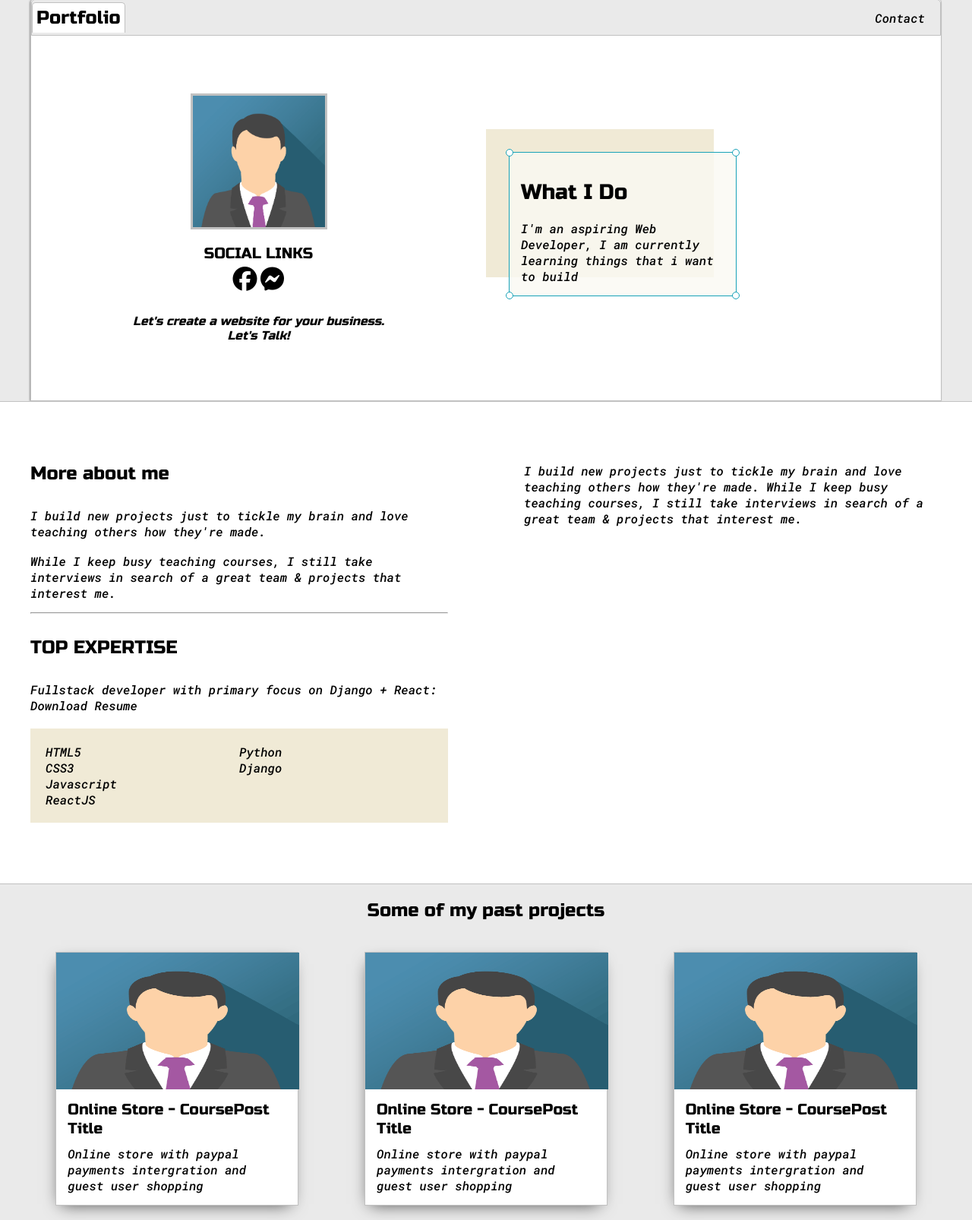
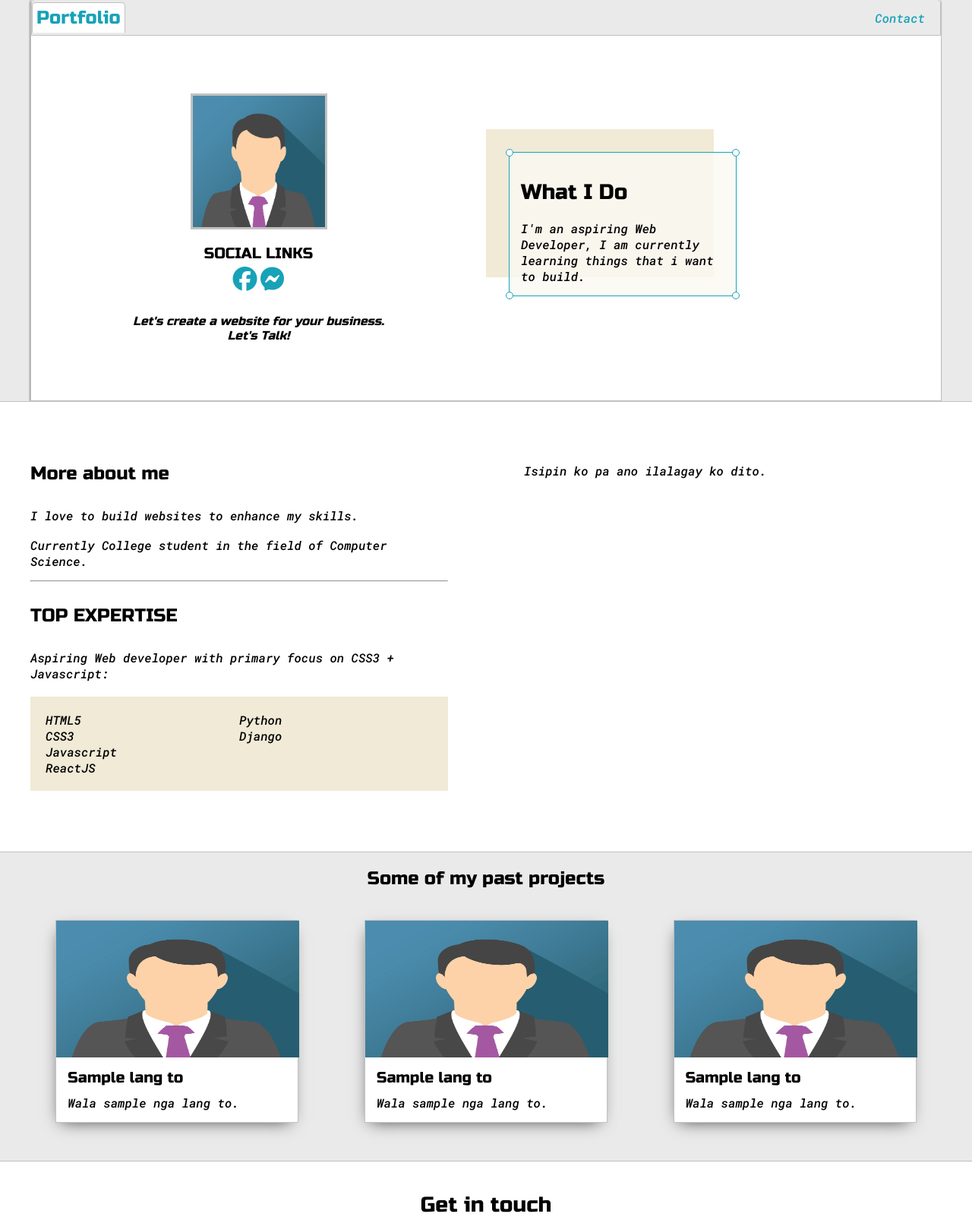
Before and after one commit to pulgaresking/newPortfolio, a plain HTML site: page index.html in a window 1280 px wide. Shown: the part 162-1768 px from the top of the page at 76% size. Drawn offline with Linux system fonts and the light colour scheme.

Commit message:
adding some context

```diff
--- a/index.html
+++ b/index.html
@@ -4,11 +4,6 @@
     <meta charset="UTF-8" />
     <meta name="viewport" content="width=device-width, initial-scale=1.0" />
     <title>King Paul Pulgares</title>
-
-    <!-- <link
-      href="https://fonts.googleapis.com/css2?family=Russo+One&display=swap"
-      rel="stylesheet"
-    /> -->
 
     <link
       href="https://fonts.googleapis.com/css2?family=Roboto+Mono:ital,wght@1,500&family=Russo+One&display=swap"
@@ -29,20 +24,31 @@
           <h1>Hi, I'm King Paul Pulgares</h1>
         </div>
 
-        <div class="intro-wrapper">
+        <div id="portfolio" class="intro-wrapper">
           <div class="nav-wrapper">
-            <div class="dots-wrapper"><h4>Portfolio</h4></div>
-            <div class="navigation"><p>Contact</p></div>
+            <div class="dots-wrapper">
+              <h4><a href="#portfolio">Portfolio</a></h4>
+            </div>
+            <div class="navigation">
+              <p><a href="#contact">Contact</a></p>
+            </div>
           </div>
 
           <div class="left-column">
             <img src="images/men_avatar.png" style="width: 180px;" />
 
             <h5>SOCIAL LINKS</h5>
-
             <div class="social-icons">
-              <i class="fab fa-facebook fa-2x"></i>
-              <i class="fab fa-facebook-messenger fa-2x"></i>
+              <a
+                target="_blank"
+                href="https://www.facebook.com/kingpaul.pulgares.1/"
+                ><i class="fab fa-facebook fa-2x"></i
+              ></a>
+              <a
+                target="_blank"
+                href="https://www.messenger.com/t/kingpaul.pulgares.1"
+                ><i class="fab fa-facebook-messenger fa-2x"></i
+              ></a>
             </div>
 
             <h6>Let's create a website for your business.</h6>
@@ -57,7 +63,7 @@
                 <h3>What I Do</h3>
                 <p>
                   I'm an aspiring Web Developer, I am currently learning things
-                  that i want to build
+                  that i want to build.
                 </p>
 
                 <div id="br" class="corner"></div>
@@ -75,21 +81,19 @@
           <div class="about-me">
             <h4>More about me</h4>
             <p>
-              I build new projects just to tickle my brain and love teaching
-              others how they're made.
+              I love to build websites to enhance my skills.
             </p>
             <br />
             <p>
-              While I keep busy teaching courses, I still take interviews in
-              search of a great team & projects that interest me.
+              Currently College student in the field of Computer Science.
             </p>
 
             <hr style="margin: 15px 0px 30px;" />
 
             <h4>TOP EXPERTISE</h4>
             <p>
-              Fullstack developer with primary focus on Django + React: Download
-              Resume
+              Aspiring Web developer with primary focus on CSS3 + Javascript:
+              <!-- <a target="_blank" href="resume.pdf">Download resume</a> -->
             </p>
             <div id="skills">
               <ul>
@@ -107,10 +111,7 @@
 
           <div class="right">
             <p>
-              I build new projects just to tickle my brain and love teaching
-              others how they're made. While I keep busy teaching courses, I
-              still take interviews in search of a great team & projects that
-              interest me.
+              Isipin ko pa ano ilalagay ko dito.
             </p>
           </div>
         </div>
@@ -130,10 +131,9 @@
               style="width: 320px; height: 180px;"
             />
             <div class="project-details">
-              <h5>Online Store - CoursePost Title</h5>
+              <h5>Sample lang to</h5>
               <p>
-                Online store with paypal payments intergration and guest user
-                shopping
+                Wala sample nga lang to.
               </p>
             </div>
           </div>
@@ -144,10 +144,9 @@
               style="width: 320px; height: 180px;"
             />
             <div class="project-details">
-              <h5>Online Store - CoursePost Title</h5>
+              <h5>Sample lang to</h5>
               <p>
-                Online store with paypal payments intergration and guest user
-                shopping
+                Wala sample nga lang to.
               </p>
             </div>
           </div>
@@ -158,10 +157,9 @@
               style="width: 320px; height: 180px;"
             />
             <div class="project-details">
-              <h5>Online Store - CoursePost Title</h5>
+              <h5>Sample lang to</h5>
               <p>
-                Online store with paypal payments intergration and guest user
-                shopping
+                Wala sample nga lang to.
               </p>
             </div>
           </div>
@@ -169,7 +167,7 @@
       </div>
     </section>
 
-    <section class="section2">
+    <section id="contact" class="section2">
       <div class="main-container">
         <h3 style="text-align: center; padding-top: 40px;">Get in touch</h3>
 
```
